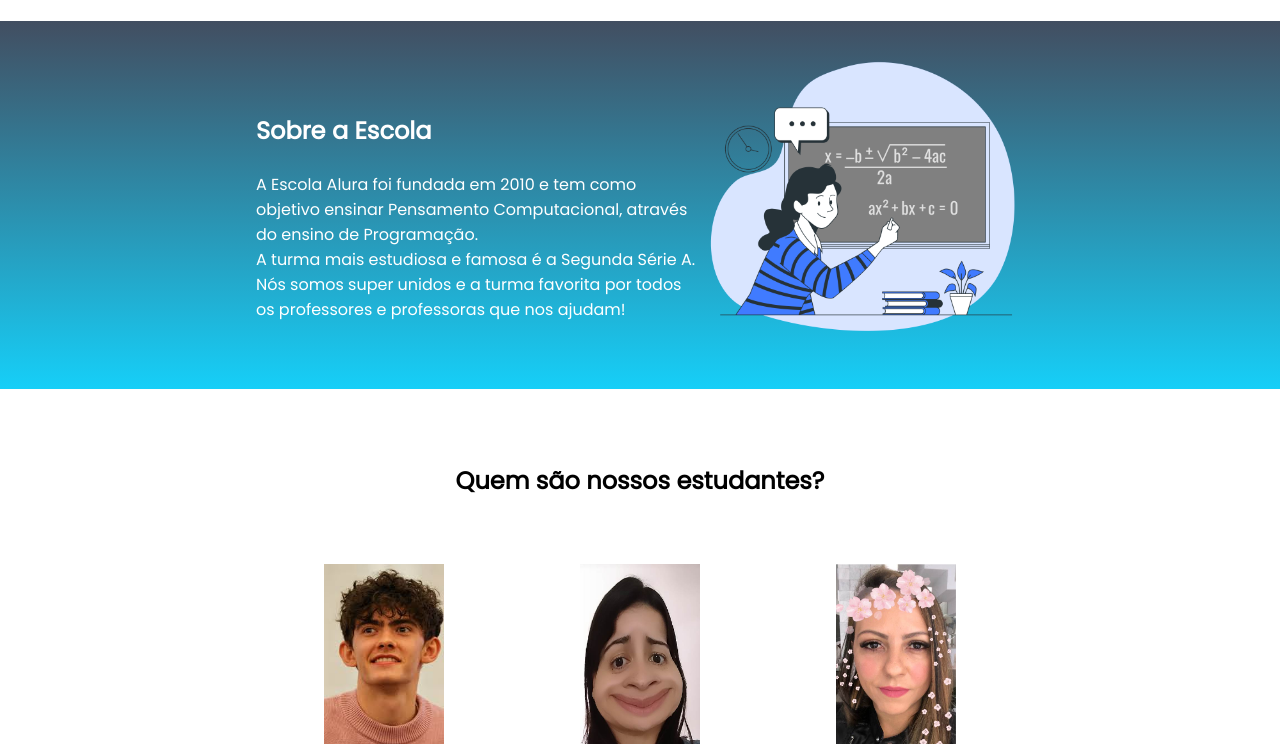
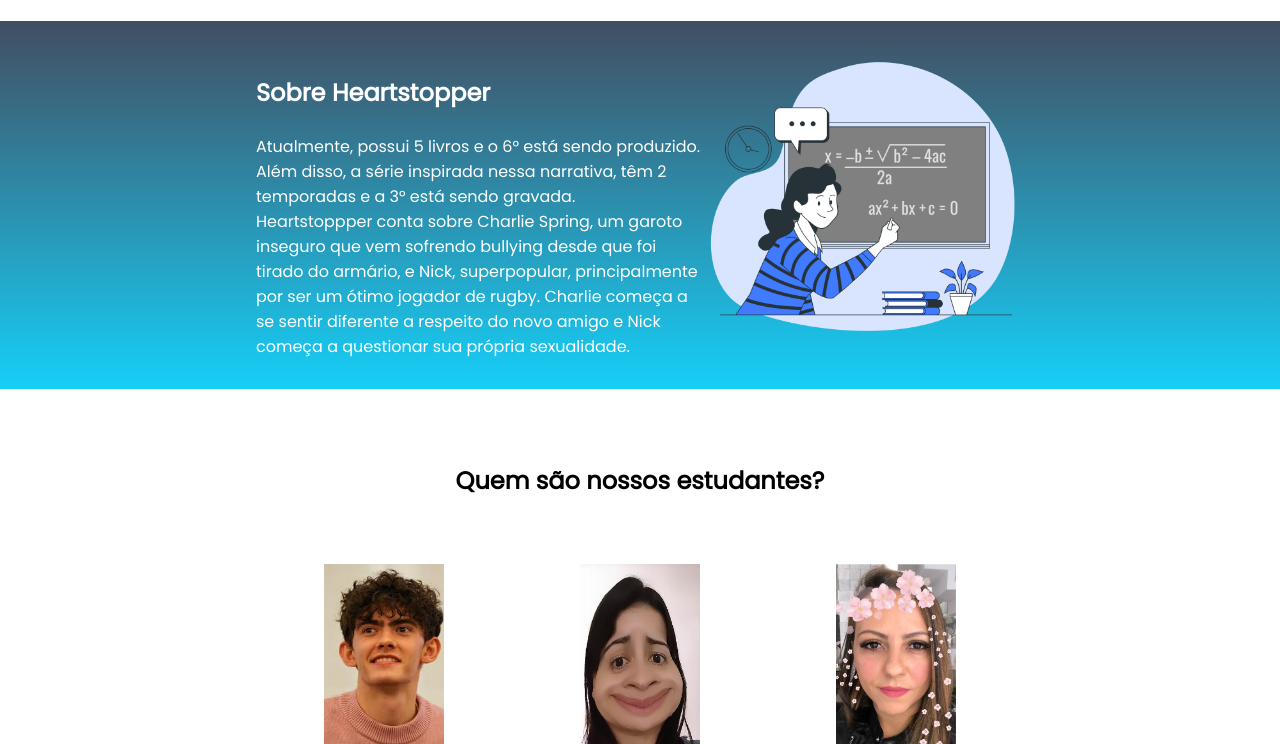
Before and after one commit to ArthurMatheusBileski/aaaaaaa, a plain HTML site: page index.html in a window 1280 px wide. Shown: the part 56-800 px from the top of the page. Drawn offline with Linux system fonts and the light colour scheme.

Commit message:
Update index.html

```diff
--- a/index.html
+++ b/index.html
@@ -20,9 +20,9 @@
     </header>
     <section class="escola">
         <div class="escola-div-conteudo">
-            <h2 class="escola-titulo">Sobre a Escola</h2>
-            <p class="escola-texto-um">A Escola Alura foi fundada em 2010 e tem como objetivo ensinar Pensamento Computacional, através do ensino de  Programação.</p>
-            <p class="escola-texto-dois">A turma mais estudiosa e famosa é a Segunda Série A. Nós somos super unidos e a turma favorita por todos os professores e professoras que nos ajudam!</p>
+            <h2 class="escola-titulo">Sobre Heartstopper</h2>
+            <p class="escola-texto-um">Atualmente, possui 5 livros e o 6° está sendo produzido. Além disso, a série inspirada nessa narrativa, têm 2 temporadas e a 3° está sendo gravada.</p>
+            <p class="escola-texto-dois">Heartstoppper conta sobre Charlie Spring, um garoto inseguro que vem sofrendo bullying desde que foi tirado do armário, e Nick, superpopular, principalmente por ser um ótimo jogador de rugby. Charlie começa a se sentir diferente a respeito do novo amigo e Nick começa a questionar sua própria sexualidade.</p>
         </div>
         <img class="escola-imagem" src="Formula-bro.png" alt="imagem que representa uma professora em sala de aula">
     </section>
```
